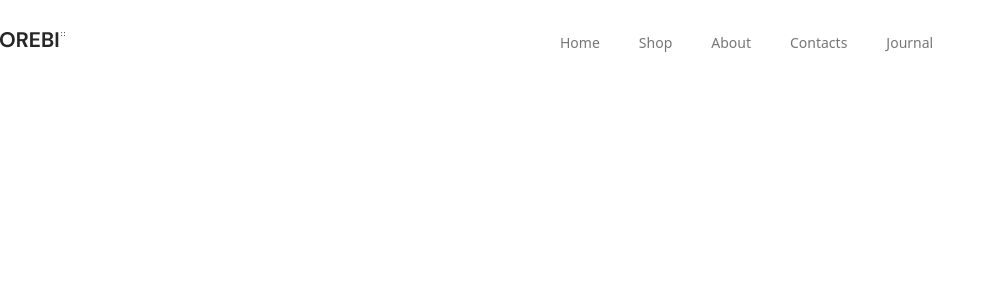
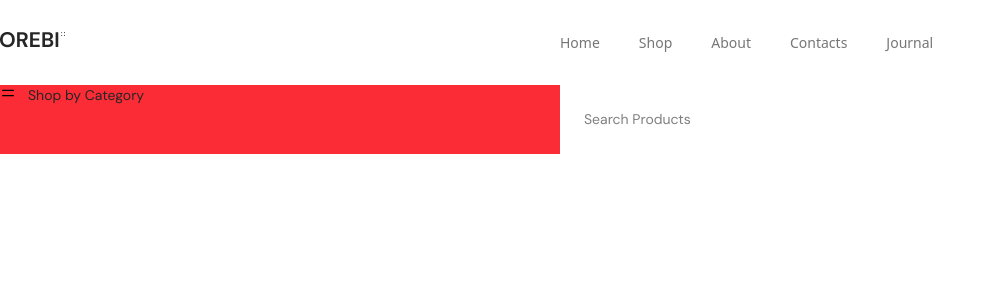
Before and after one commit to wahidul60/E-commerce, a React (Vite) app: page / in a window 1280 px wide. Shown: the top 300 px of the page, without its empty margins (0-995 px from the left). Built offline with nearby package versions, Linux system fonts and the light colour scheme.

Commit message:
Topbar Complete

```diff
--- a/package.json
+++ b/package.json
@@ -13,6 +13,7 @@
     "@tailwindcss/vite": "^4.1.4",
     "react": "^19.0.0",
     "react-dom": "^19.0.0",
+    "react-icons": "^5.5.0",
     "react-router-dom": "^7.5.2",
     "tailwindcss": "^4.1.4"
   },
--- /dev/null
+++ b/src/Layout/TopBar.jsx
@@ -0,0 +1,29 @@
+import React from 'react'
+import Flex from '../Component/Flex'
+import Container from '../Component/Container'
+import { HiOutlineMenuAlt4 } from "react-icons/hi";
+
+
+const TopBar = () => {
+  return (
+   <section>
+    <Container>
+        <Flex>
+            <div className='w-4/12 bg-red-500'>
+                <Flex className='gap-3'>
+                    <HiOutlineMenuAlt4 />
+                    <h2 className='font-DM font-normal text-[14px] text-[#262626] '>Shop by Category</h2>
+                </Flex>
+            </div>
+            <div className='w-7/12 bg-black'>
+                <input type="text" className='w-full bg-white font-DM font-normal text-[14px] px-6 py-6' placeholder='Search Products' />
+            </div>
+            <div className='w-1/12 h-5 bg-green-200'></div>
+        </Flex>
+    </Container>
+
+   </section>
+  )
+}
+
+export default TopBar
--- a/src/Pages/Home.jsx
+++ b/src/Pages/Home.jsx
@@ -1,10 +1,12 @@
 import React from 'react'
 import Navbar from '../Component/Navbar'
+import TopBar from '../Layout/TopBar'
 
 const Home = () => {
   return (
     <div>
       <Navbar/>
+      <TopBar/>
     </div>
   )
 }
```
Also changed, not shown: 1 other file (tests, documents, lock files or other folders).
